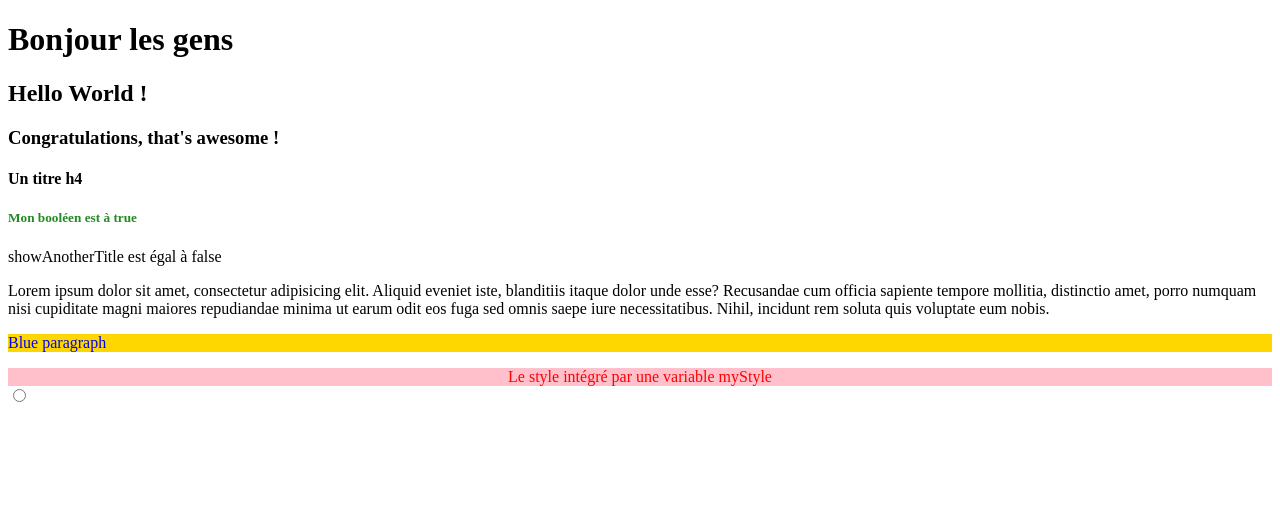
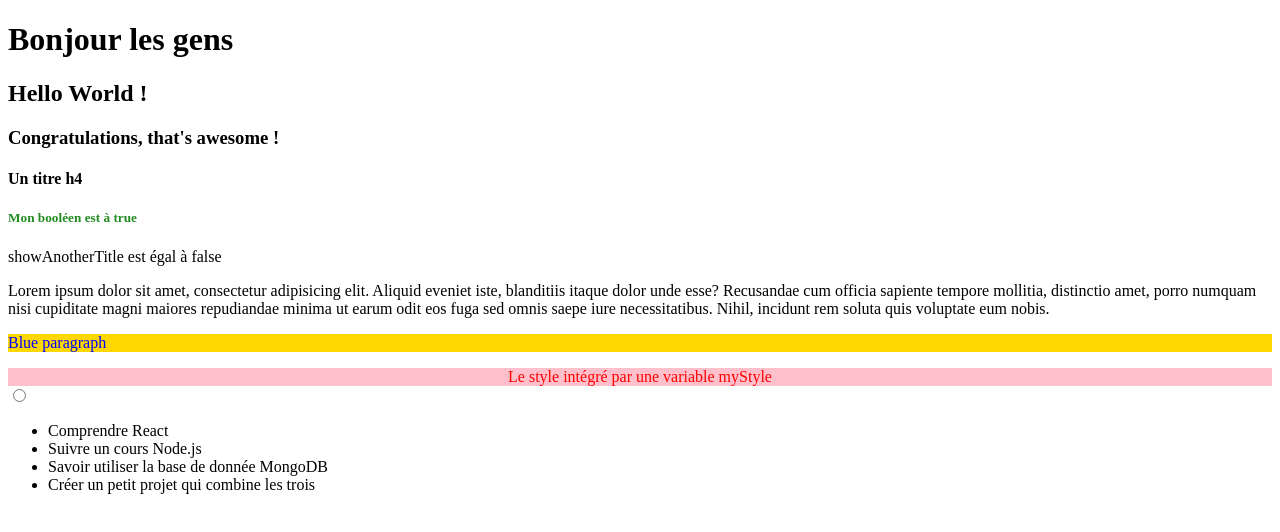
Before and after one commit to Luna-bf/React-Grafikart, a React (Vite) app: page / in a window 1280 px wide. Shown: the top 532 px of the page. Built offline with nearby package versions, Linux system fonts and the light colour scheme.

Commit message:
Used map() to display an array w/ li elements inside an ul tag

```diff
--- a/src/App.jsx
+++ b/src/App.jsx
@@ -4,6 +4,12 @@ const awesome = 'awesome';
 const myStyle = {color: 'red', backgroundColor: 'pink', textAlign: 'center'}; {/*On peut aussi intégrer du style avec une variable*/}
 const showTitle = true;
 const showAnotherTitle = false;
+const tasks = [
+  'Comprendre React',
+  'Suivre un cours Node.js',
+  'Savoir utiliser la base de donnée MongoDB',
+  'Créer un petit projet qui combine les trois',
+];
 
 function App() {
 
@@ -30,8 +36,12 @@ function App() {
 
 
     {/*Autre exemple avec l'équivalent ternaire de if else*/}
-    {showAnotherTitle ? <h6 style={{color: 'midnightblue'}}>Mon booléen est égal à true</h6> : <p>showAnotherTitle est égal à false</p>} {/*Si (?) showAnotherTitle est égal à true alors tu me montre le titre h6, sinon (:) tu me montre le paragraphe*/}
+    {
 
+      showAnotherTitle ? <h6 style={{color: 'midnightblue'}}>Mon booléen est égal à true</h6> :
+      <p>showAnotherTitle est égal à false</p>
+
+    } {/*Si (?) showAnotherTitle est égal à true alors tu me montre le titre h6, sinon (:) tu me montre le paragraphe*/}
 
     <p>
       Lorem ipsum dolor sit amet, consectetur adipisicing elit. Aliquid eveniet iste, blanditiis itaque dolor unde esse? Recusandae cum officia sapiente tempore mollitia, distinctio amet, porro numquam nisi cupiditate magni maiores repudiandae minima ut earum odit eos fuga sed omnis saepe iure necessitatibus. Nihil, incidunt rem soluta quis voluptate eum nobis.
@@ -48,6 +58,10 @@ function App() {
 
     <input type="radio" /> {/*Les balises doivent toujours être fermées */}
 
+    <ul>
+      {tasks.map(task => (<li key={task}>{task}</li>))} {/*map() permet de parcourir un tableau, ici je lui demande de parcourir le tableau tasks et de créer une balise li pour chaque éléments parcourus*/}
+    </ul> {/*La console retourne une erreur car il est impératif d'avoir une clé pour identifier les différents éléments du tableau. Ici, ma clé sera tout simplement le nom de ma tâche*/}
+
   </>
 }
 
```
